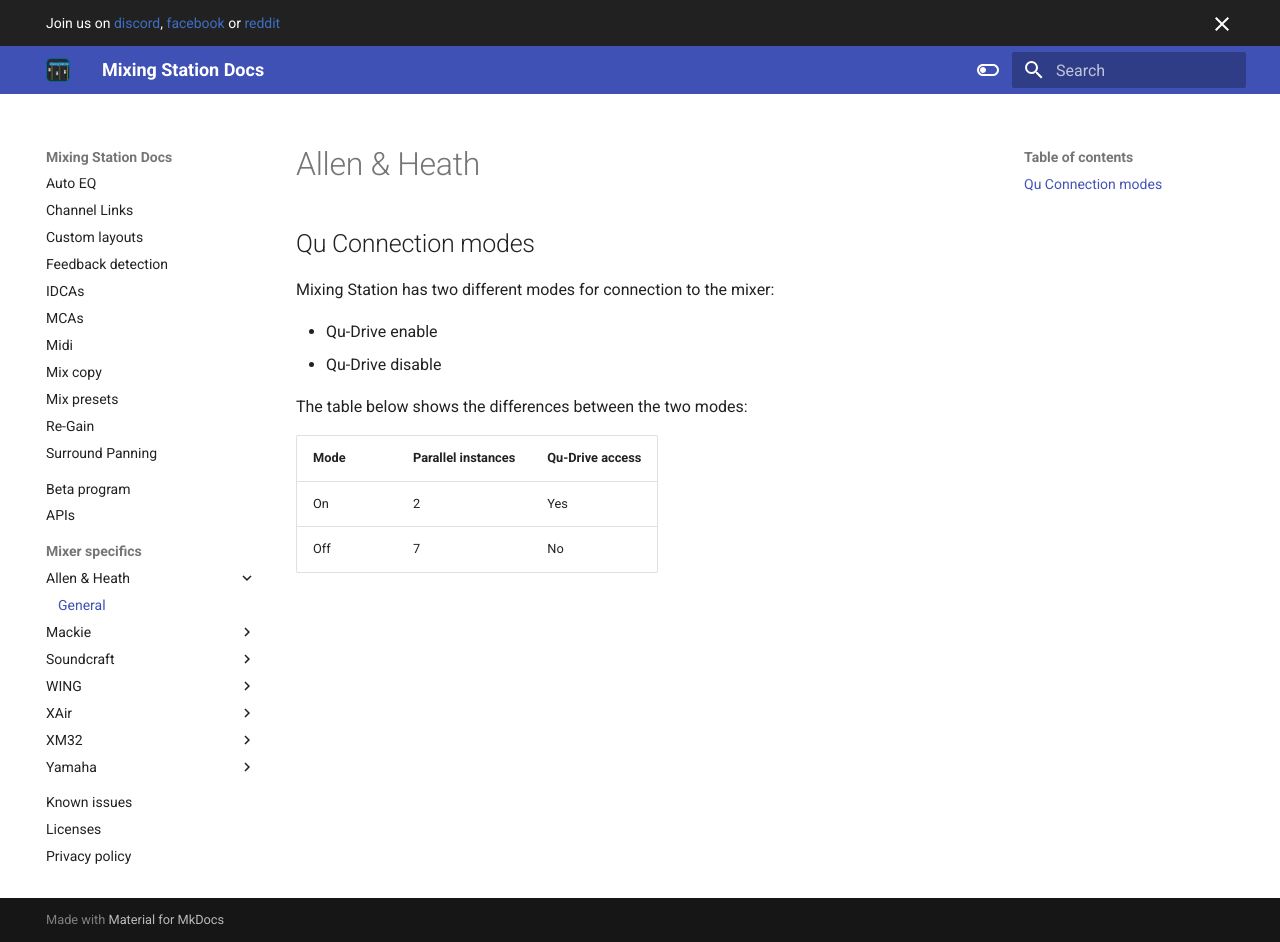
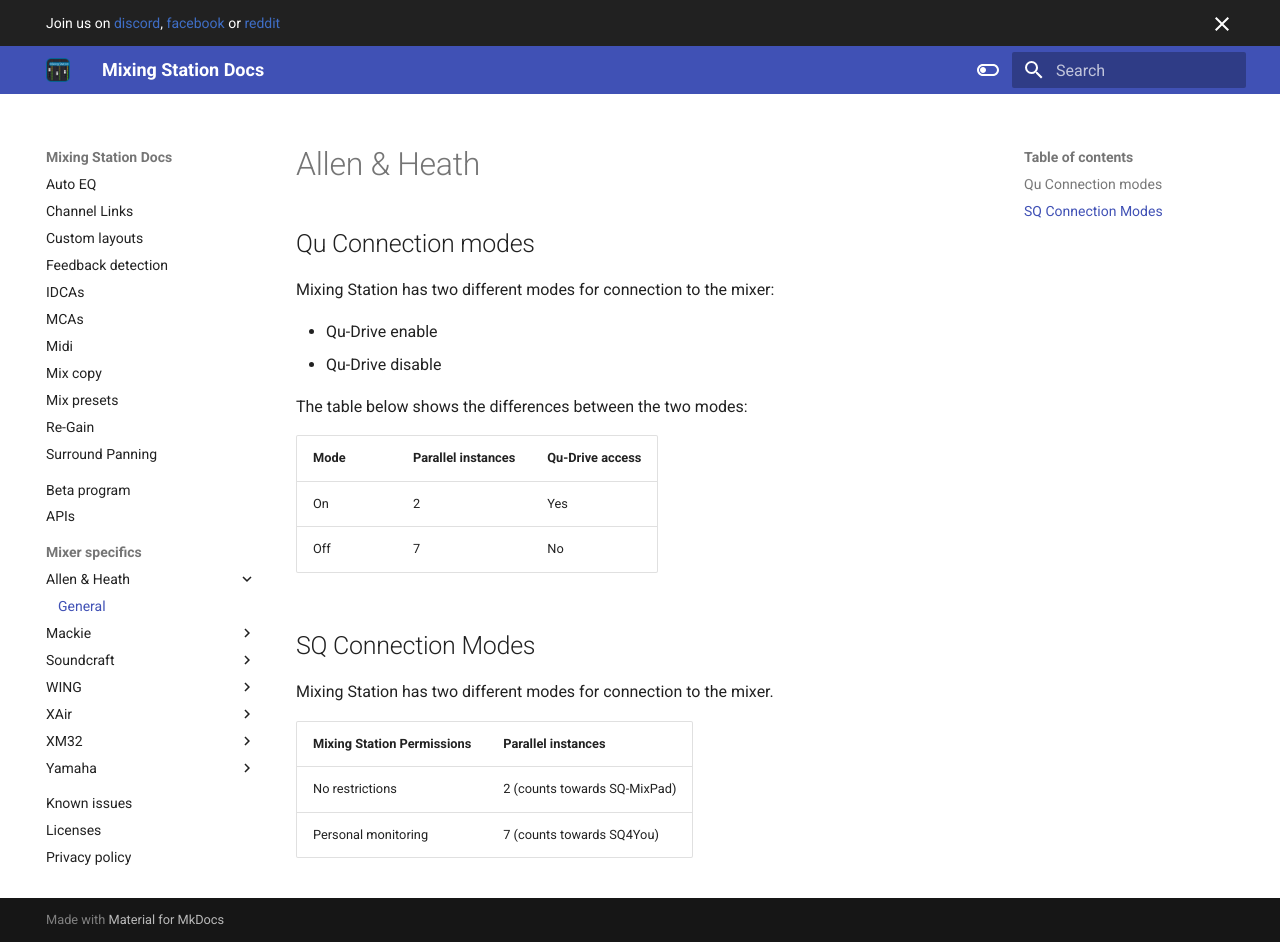
Before and after one commit to davidgiga1993/mixing-station-docs, an MkDocs documentation site: the page built from docs/ah/general.md, in a window 1280 px wide and 942 px high. Built offline with MkDocs 1.6.1 and Material for MkDocs 9.7.7, drawn with Linux system fonts in a browser that asks for light colours.

```diff
--- a/docs/ah/general.md
+++ b/docs/ah/general.md
@@ -13,3 +13,12 @@
 |------|--------------------|-----------------|
 | On   | 2                  | Yes             |
 | Off  | 7                  | No              |
+
+## SQ Connection Modes
+
+Mixing Station has two different modes for connection to the mixer.
+
+| Mixing Station Permissions | Parallel instances           |
+|----------------------------|------------------------------|
+| No restrictions            | 2 (counts towards SQ-MixPad) |
+| Personal monitoring        | 7 (counts towards SQ4You)    |
```
Also changed, not shown: docs/app-link.md (+1 -1 lines), docs/feature-list.md (+20 -19 lines), docs/mackie/general.md (+1 -1 lines).
